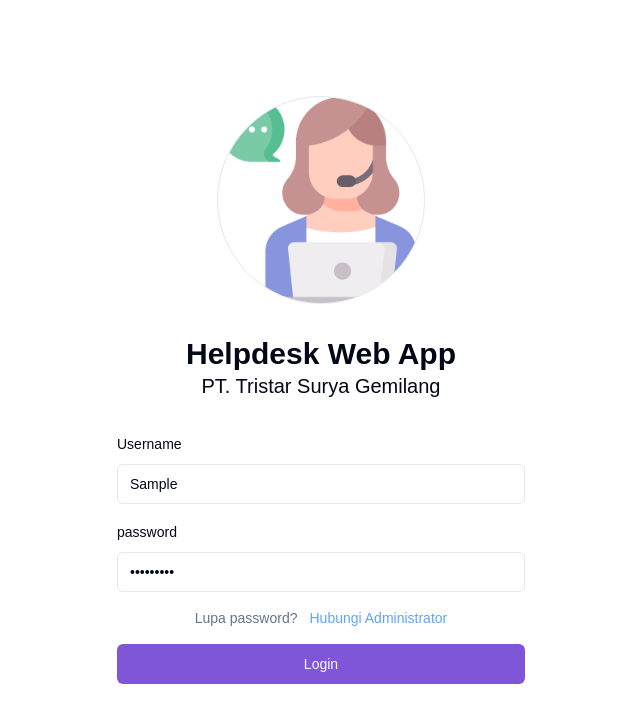
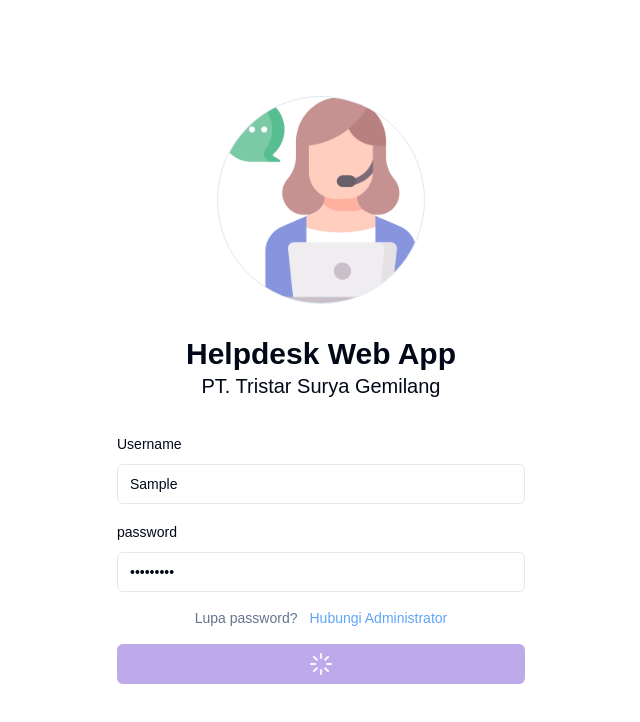
Before and after one commit to Yanuarprayoga9/tsg-helpdesk-interfacing, a Next.js app: page /login in a window 1280 px wide. Both pictures are taken after typing "Sample", "Sample123" into the empty fields and a click on the button "Login". Shown: the top 722 px of the page, without its empty margins (319-959 px from the left). Built offline with nearby package versions, Linux system fonts and the light colour scheme.

Commit message:
feat: loader button login

```diff
--- a/src/components/login/login-form.tsx
+++ b/src/components/login/login-form.tsx
@@ -1,4 +1,4 @@
-import React from 'react';
+import React, { useState } from 'react';
 import { zodResolver } from '@hookform/resolvers/zod';
 import { useForm } from 'react-hook-form';
 import { z } from 'zod';
@@ -13,6 +13,7 @@
 import { Button } from '../ui/button';
 import { Input } from '../ui/input';
 import Link from 'next/link';
+import { Loader } from 'lucide-react';
 
 const formSchema = z.object({
   username: z.string().min(2, {
@@ -24,6 +25,7 @@
 });
 
 export const LoginForm = () => {
+    const [loading,setLoading] = useState<boolean>(false);
   // 1. Define your form.
   const form = useForm<z.infer<typeof formSchema>>({
     resolver: zodResolver(formSchema),
@@ -35,6 +37,10 @@
 
   // 2. Define a submit handler.
   function onSubmit(values: z.infer<typeof formSchema>) {
+    setLoading(true)
+    setTimeout(()=>{
+        setLoading(false)
+    },3000)
     // Do something with the form values.
     // ✅ This will be type-safe and validated.
     console.log(values);
@@ -72,7 +78,15 @@
           <p className=" text-slate-500">Lupa password?</p>
           <Link href={'/fotgot'} className="text-blue-400">Hubungi Administrator</Link>
         </div>
-        <Button type="submit" className='bg-customPurple'>Login</Button>
+        <Button type="submit" disabled={loading} className='bg-customPurple'>
+            {
+                loading ? (
+                    <Loader/>
+                ) : (
+                    "Login"
+                )
+            }
+        </Button>
       </form>
     </Form>
   );
```
